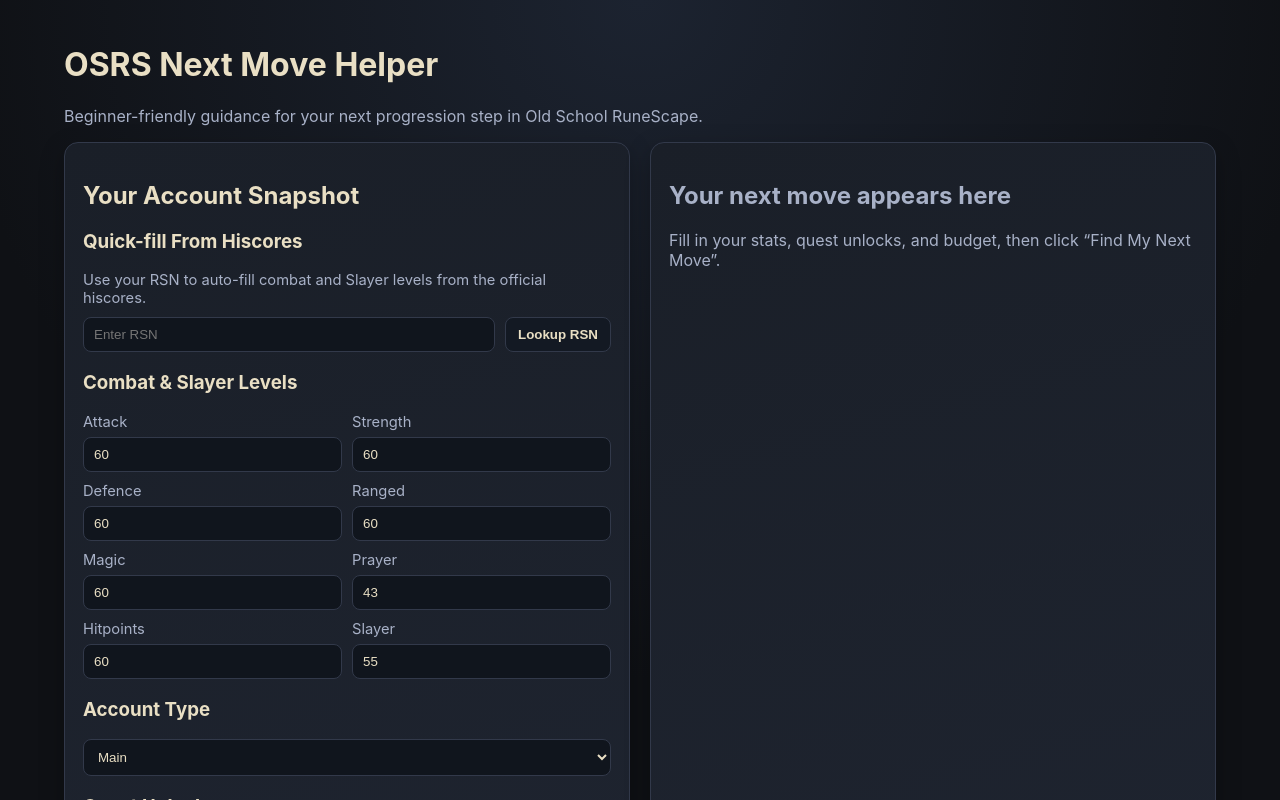
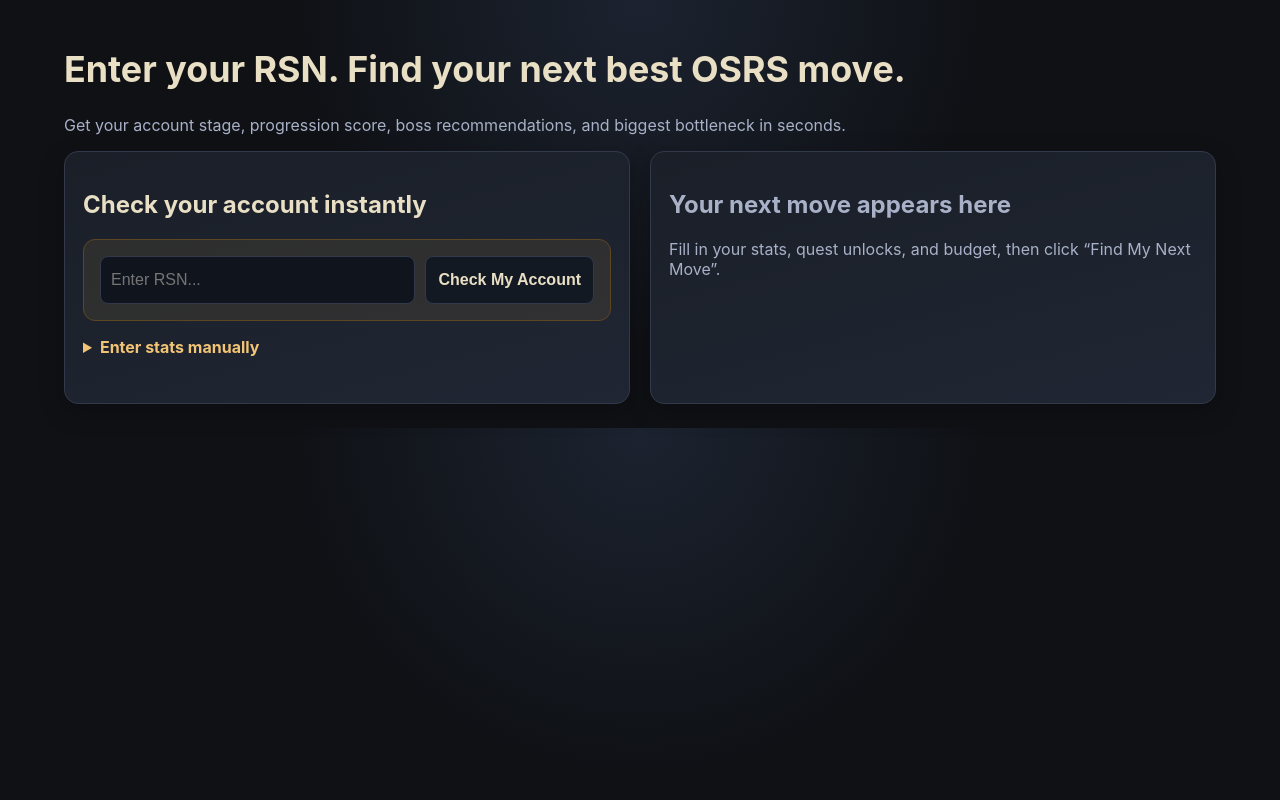
Before and after one commit to dimitrievblagoj/osrshelper, a React (Vite) app: page / in a window 1280 px wide. Shown: the top 800 px of the page. Built offline with nearby package versions, Linux system fonts and the light colour scheme.

Commit message:
Improve RSN-first landing and recommendation output UX

```diff
--- a/src/App.jsx
+++ b/src/App.jsx
@@ -46,39 +46,6 @@
     return getRecommendations({ stats, quests, budget, accountType });
   }, [stats, quests, budget, accountType, hasSubmitted]);
 
-  async function handleFetchStats() {
-    const trimmedPlayerName = playerName.trim();
-
-    if (!trimmedPlayerName) {
-      setLookupState({ loading: false, error: 'Please enter an RSN before fetching stats.', success: '' });
-      return;
-    }
-
-    setLookupState({ loading: true, error: '', success: '' });
-
-    try {
-      const response = await fetch(`/api/hiscores?player=${encodeURIComponent(trimmedPlayerName)}`);
-      const payload = await response.json();
-
-      if (!response.ok) {
-        throw new Error(getLookupError(payload));
-      }
-
-      setStats((previousStats) => ({
-        ...previousStats,
-        ...payload.stats
-      }));
-      setTotalLevel(payload.stats.totalLevel);
-      setLookupState({ loading: false, error: '', success: `Fetched stats for ${payload.player}.` });
-    } catch (error) {
-      setLookupState({
-        loading: false,
-        error: error instanceof Error ? error.message : 'Something went wrong while fetching stats.',
-        success: ''
-      });
-    }
-  }
-
   async function handleRsnLookup() {
     const trimmedRsn = rsn.trim();
 
@@ -110,18 +77,16 @@
 
   return (
     <main className="page">
-      <header className="title-wrap">
-        <h1>OSRS Next Move Helper</h1>
-        <p>Beginner-friendly guidance for your next progression step in Old School RuneScape.</p>
+      <header className="title-wrap hero">
+        <h1>Enter your RSN. Find your next best OSRS move.</h1>
+        <p>Get your account stage, progression score, boss recommendations, and biggest bottleneck in seconds.</p>
       </header>
 
       <div className="layout">
         <section className="panel form-panel">
-          <h2>Your Account Snapshot</h2>
+          <h2>Check your account instantly</h2>
 
-          <div className="section-block">
-            <h3>Quick-fill From Hiscores</h3>
-            <p className="helper-text">Use your RSN to auto-fill combat and Slayer levels from the official hiscores.</p>
+          <div className="section-block hero-lookup">
             <div className="rsn-lookup">
               <input
                 className="rsn-input"
@@ -129,17 +94,18 @@
                 value={rsn}
                 onChange={(event) => setRsn(event.target.value)}
                 maxLength={12}
-                placeholder="Enter RSN"
+                placeholder="Enter RSN..."
               />
               <button className="secondary-cta" onClick={handleRsnLookup} disabled={lookupState.loading}>
-                {lookupState.loading ? 'Looking up...' : 'Lookup RSN'}
+                {lookupState.loading ? 'Checking...' : 'Check My Account'}
               </button>
             </div>
             {lookupState.error ? <p className="error-text">{lookupState.error}</p> : null}
             {lookupState.success ? <p className="success-text">{lookupState.success}</p> : null}
           </div>
 
-          <div className="section-block">
+          <details className="section-block manual-entry">
+            <summary>Enter stats manually</summary>
             <h3>Combat & Slayer Levels</h3>
             <div className="stats-grid">
               <StatInput label="Attack" value={stats.attack} onChange={(v) => setStats((s) => ({ ...s, attack: v }))} />
@@ -151,7 +117,7 @@
               <StatInput label="Hitpoints" value={stats.hitpoints} onChange={(v) => setStats((s) => ({ ...s, hitpoints: v }))} />
               <StatInput label="Slayer" value={stats.slayer} onChange={(v) => setStats((s) => ({ ...s, slayer: v }))} />
             </div>
-          </div>
+
 
 
           <div className="section-block">
@@ -186,6 +152,7 @@
           <button className="cta" onClick={() => setHasSubmitted(true)}>
             Find My Next Move
           </button>
+          </details>
         </section>
 
         <section className="panel">
--- a/src/components/ResultsCard.jsx
+++ b/src/components/ResultsCard.jsx
@@ -37,6 +37,22 @@
   );
 }
 
+
+function getPersonalityInsight(accountSummary, recommendations, bottlenecks) {
+  const topRec = recommendations[0]?.name;
+  const bottleneckText = `${accountSummary?.biggestBottleneck || ''} ${(bottlenecks || []).join(' ')}`.toLowerCase();
+
+  if (bottleneckText.includes('low prayer')) return 'Your account is ready for momentum, but your Prayer is holding you hostage.';
+  if (bottleneckText.includes('low ranged')) return 'Stop wandering. Your next move is getting Ranged raid-worthy.';
+  if (bottleneckText.includes('low magic')) return 'You are one magic grind away from real bossing confidence.';
+  if (bottleneckText.includes('no fire cape')) return 'You are one Fire Cape away from looking like you mean business.';
+  if ((accountSummary?.accountStage || '').includes('Mid') && topRec === 'Fight Caves') return 'Your stats say mid-game; your cape slot says unfinished business.';
+  if ((accountSummary?.nextBestAction || '').toLowerCase().includes('raid') || topRec?.toLowerCase().includes('tombs')) return 'You’re raid-close, but not raid-ready.';
+  if (accountSummary?.strongestUnlock && accountSummary.strongestUnlock !== 'Not tracked yet') return `Strong unlock detected: lean into ${accountSummary.strongestUnlock}.`;
+
+  return 'Your account has a clear next move. Stop guessing.';
+}
+
 function drawWrappedText(ctx, text, x, y, maxWidth, lineHeight, color = '#d8dded') {
   const words = text.split(' ');
   let line = '';
@@ -64,6 +80,7 @@
 
 export default function ResultsCard({ results, rsn }) {
   const [shareState, setShareState] = useState({ loading: false, success: '', error: '' });
+  const [showAllRecommendations, setShowAllRecommendations] = useState(false);
 
   const shareData = useMemo(() => {
     if (!results) return null;
@@ -209,6 +226,17 @@
     'Raids Readiness'
   ];
 
+  const prioritizedRecommendations = categories
+    .flatMap((category) => results.categories[category] || [])
+    .filter((item) => !['Tempoross', 'Wintertodt', 'Guardians of the Rift'].includes(item.name));
+
+  const visibleRecommendations = showAllRecommendations ? prioritizedRecommendations : prioritizedRecommendations.slice(0, 3);
+  const personalityInsight = getPersonalityInsight(
+    results.progressionSummary,
+    prioritizedRecommendations,
+    (results.progressionSummary?.biggestBottleneck || '').split('/').map((item) => item.trim()).filter(Boolean)
+  );
+
   return (
     <div className="results-card">
       <h2>Combat Recommendations</h2>
@@ -230,14 +258,19 @@
         </section>
       ) : null}
 
+      <p className="personality-insight"><strong>Insight:</strong> {personalityInsight}</p>
+
       <section>
         <h3>Next Best Action</h3>
         <p>{results.nextBestAction}</p>
       </section>
 
-      {categories.map((category) => (
-        <CategorySection key={category} title={category} items={results.categories[category] || []} />
-      ))}
+      <CategorySection title="Top Recommendations" items={visibleRecommendations} />
+      {prioritizedRecommendations.length > 3 ? (
+        <button className="secondary-cta" onClick={() => setShowAllRecommendations((prev) => !prev)}>
+          {showAllRecommendations ? 'Show fewer recommendations' : 'Show more recommendations'}
+        </button>
+      ) : null}
 
       <section>
         <h3>Suggested Gear Upgrade</h3>
--- a/src/styles.css
+++ b/src/styles.css
@@ -203,3 +203,39 @@
 .share-actions .secondary-cta {
   min-width: 180px;
 }
+
+.hero {
+  margin-bottom: 16px;
+}
+
+.hero h1 {
+  font-size: clamp(1.8rem, 2.8vw, 2.6rem);
+  line-height: 1.2;
+}
+
+.hero-lookup {
+  padding: 16px;
+  border: 1px solid #5d4722;
+  border-radius: 12px;
+  background: rgba(208, 155, 69, 0.1);
+}
+
+.hero-lookup .rsn-input,
+.hero-lookup .secondary-cta {
+  min-height: 48px;
+  font-size: 1rem;
+}
+
+.manual-entry summary {
+  cursor: pointer;
+  color: #f2c475;
+  font-weight: 700;
+  margin-bottom: 12px;
+}
+
+.personality-insight {
+  margin: 10px 0 16px;
+  padding: 10px 12px;
+  border-left: 3px solid var(--accent);
+  background: rgba(208, 155, 69, 0.1);
+}
```
